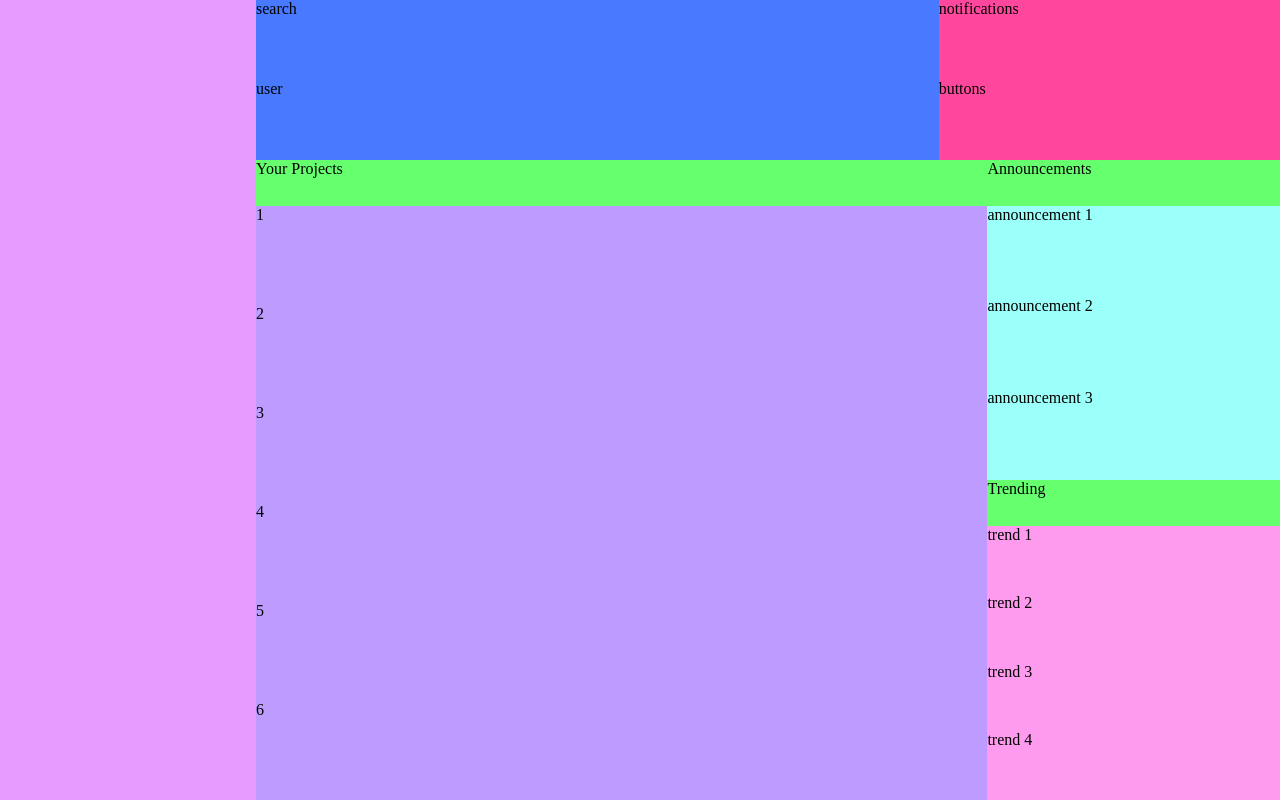
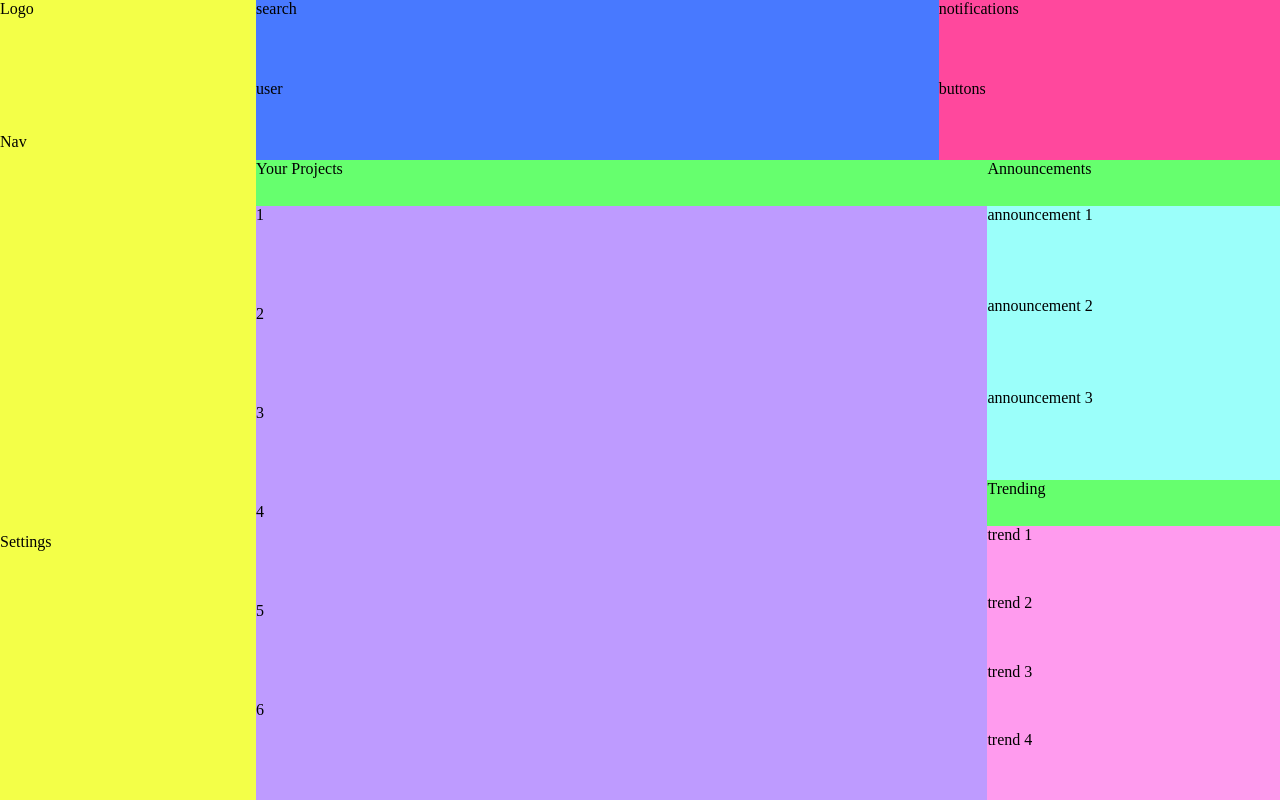
Before and after one commit to nofxboy1234/odin-admin-dashboard, a plain HTML site: page index.html in a window 1280 px wide. Drawn offline with Linux system fonts and the light colour scheme.

Commit message:
Add style to left sidebar

```diff
--- a/index.html
+++ b/index.html
@@ -10,7 +10,11 @@
   </head>
   <body>
     <div class="outer-left">
-      <div></div>
+      <div class="left-sidebar">
+        <div>Logo</div>
+        <div>Nav</div>
+        <div>Settings</div>
+      </div>
 
       <div class="outer-right">
         <div class="top">
--- a/style2.css
+++ b/style2.css
@@ -75,3 +75,10 @@ body {
   display: grid;
   grid-template-rows: repeat(2, 1fr);
 }
+
+.left-sidebar {
+  background-color: rgb(243, 255, 72);
+
+  display: grid;
+  grid-template-rows: 1fr 3fr 2fr;
+}
```
